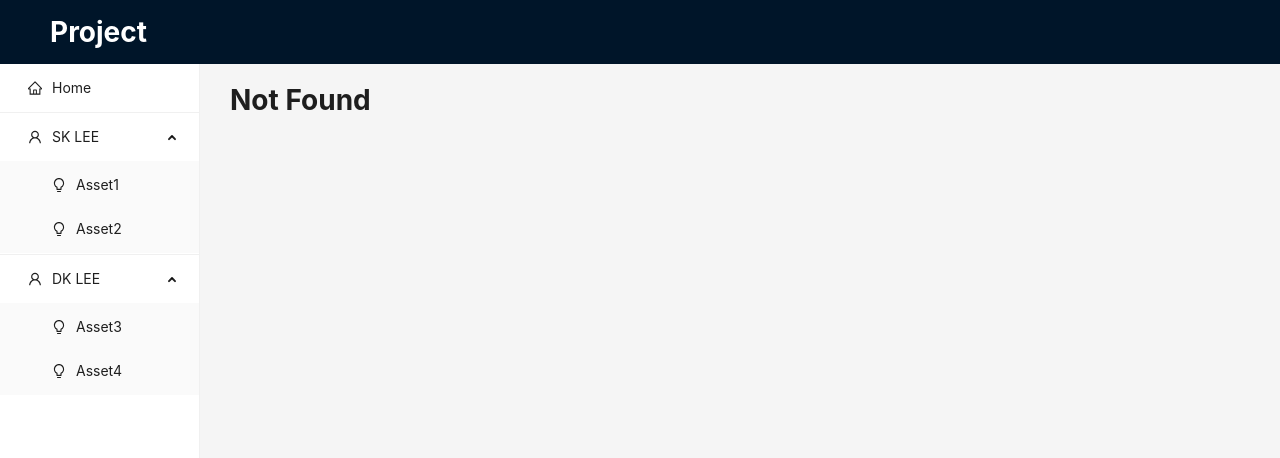
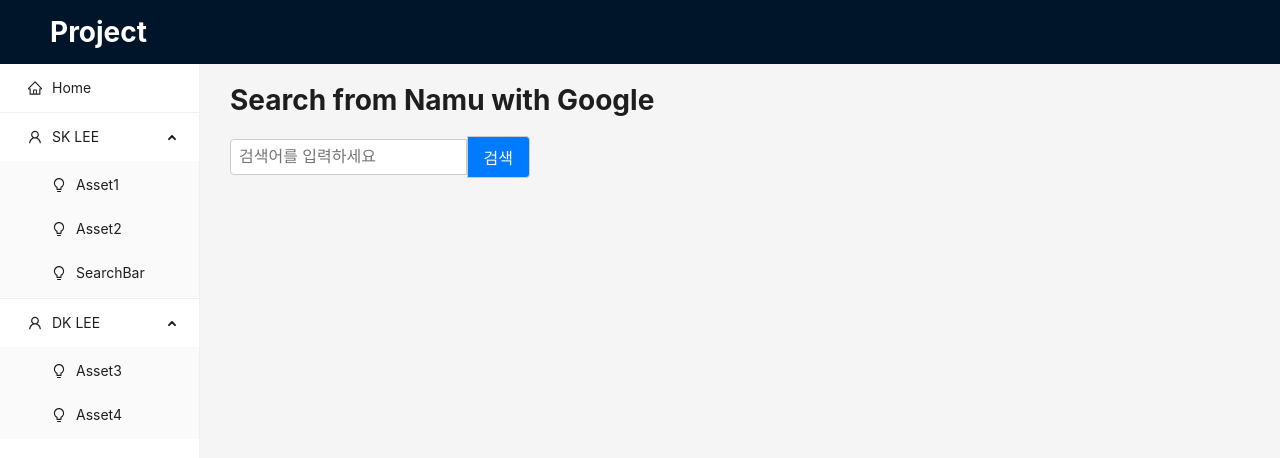
Before and after one commit to nohvenell2/learnant1, a React (Create React App) app: page /SearchBar in a window 1280 px wide. Before the commit this address had no page. Shown: the top 458 px of the page. Built offline with nearby package versions, Linux system fonts and the light colour scheme.

Commit message:
SearchBar Asset 추가

```diff
--- /dev/null
+++ b/src/pages/SearchBar.js
@@ -0,0 +1,77 @@
+import React, { useState } from 'react';
+
+function SearchBar() {
+  const [query, setQuery] = useState('');
+  const handleSearch = () => {
+    // 검색 버튼을 눌렀을 때의 동작을 여기에 작성합니다.
+    const GoogleKey = process.env.REACT_APP_API_GOOGLEKEY;
+    console.log(GoogleKey);
+    const GoogleId = process.env.REACT_APP_API_GOOGLEID;
+    const GoogleApi = `https://www.googleapis.com/customsearch/v1?q=${query}&key=${GoogleKey}&cx=${GoogleId}`;
+    console.log(GoogleApi);
+    fetch(GoogleApi)
+    .then(response => {
+        if (!response.ok) {
+            throw new Error('Network response was not ok');
+        }
+        return response.json();
+    })
+    .then(data => {
+        window.location.href = data['items'][0]['link'];
+    })
+    .catch(error => {
+        console.error('There has been a problem with your fetch operation:', error);
+    });
+
+  };
+  const handleKeyDown = (event) => {
+    if (event.key === 'Enter') {
+      handleSearch();
+    }
+  };
+
+  return (
+    <div>
+      <h1>Search from Namu with Google</h1>
+      <div style={styles.container}>
+        <input
+          type="text"
+          value={query}
+          onChange={(e) => setQuery(e.target.value)}
+          placeholder="검색어를 입력하세요"
+          style={styles.input}
+          onKeyDown={handleKeyDown}
+        />
+        <button onClick={handleSearch} style={styles.button}>
+          검색
+        </button>
+      </div>
+    </div>
+  );
+}
+
+const styles = {
+  container: {
+    display: 'flex',
+    alignItems: 'center',
+    width: '300px',
+  },
+  input: {
+    flex: 1,
+    padding: '8px',
+    fontSize: '16px',
+    borderRadius: '4px 0 0 4px',
+    border: '1px solid #ccc',
+  },
+  button: {
+    padding: '8px 16px',
+    fontSize: '16px',
+    borderRadius: '0 4px 4px 0',
+    border: '1px solid #ccc',
+    backgroundColor: '#007BFF',
+    color: 'white',
+    cursor: 'pointer',
+  },
+};
+
+export default SearchBar;
--- a/src/projectInfo.js
+++ b/src/projectInfo.js
@@ -30,7 +30,12 @@
           key:'Asset2',
           label:'Asset2',
           icon:<BulbOutlined />,
-        }
+        },
+        {
+          key:'SearchBar',
+          label:'SearchBar',
+          icon:<BulbOutlined />,
+        },
       ],
     },
     {
--- a/src/routes/AppRouter.js
+++ b/src/routes/AppRouter.js
@@ -6,6 +6,7 @@
 import Asset3 from '../pages/Asset3';
 import Asset4 from '../pages/Asset4';
 import NotFound from '../pages/NotFound';
+import SearchBar from '../pages/SearchBar';
 
 const AppRouter = () => {
   return (
@@ -16,6 +17,7 @@
       <Route path="/Asset2" element={<Asset2 />} />
       <Route path="/Asset3" element={<Asset3 />} />
       <Route path="/Asset4" element={<Asset4 />} />
+      <Route path="/SearchBar" element={<SearchBar />} />
       <Route path="/*" element={<NotFound />} />
     </Routes>
   );
```
Also changed, not shown: 2 other files (tests, documents, lock files or other folders).
